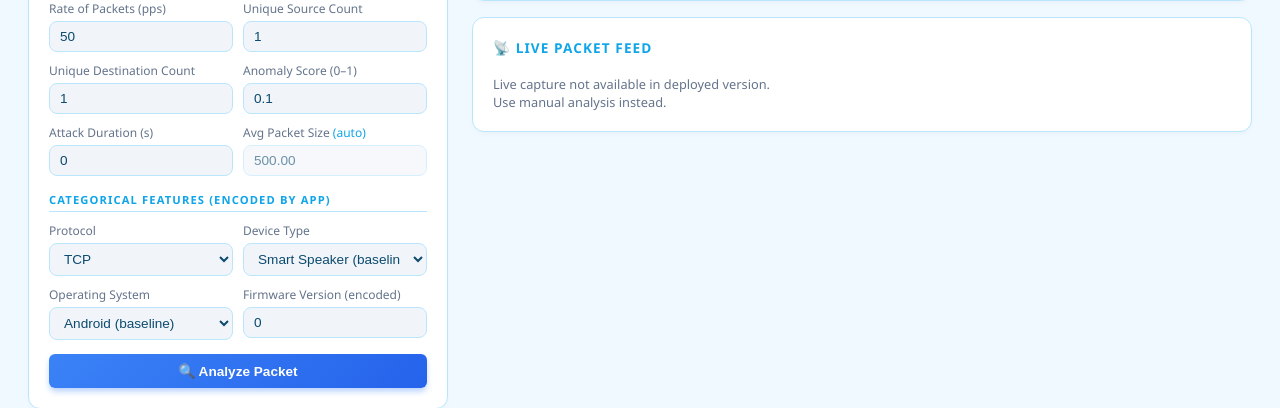
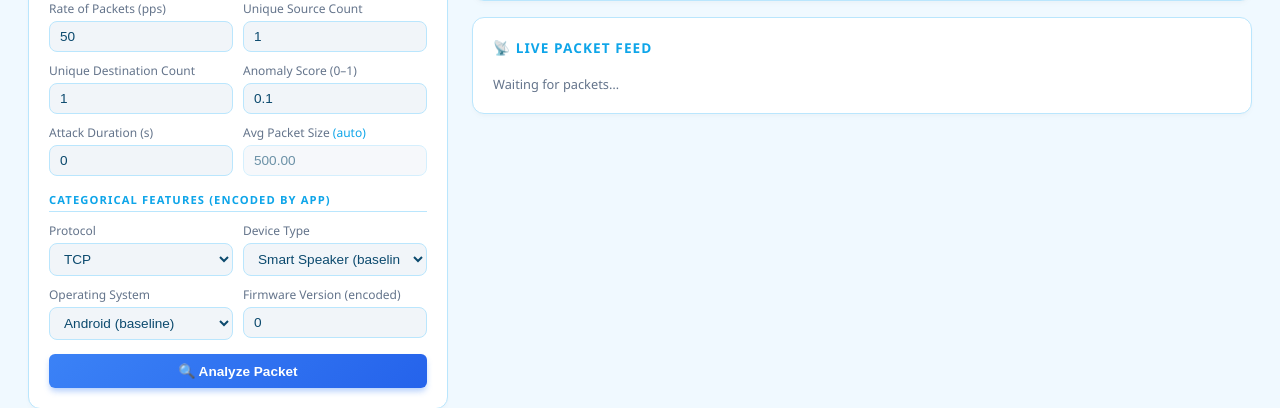
Before and after one commit to Nithyasreevs/network, a Flask app: page / in a window 1280 px wide. Shown: the part 527-935 px from the top of the page. Run offline with Flask 3, Linux system fonts and the light colour scheme.

Commit message:
Re-enable live capture for VPS deployment

```diff
--- a/app.py
+++ b/app.py
@@ -212,6 +212,7 @@ import collections
 
 live_data_queue = []
 is_capturing = False
+capture_error = None
 
 # Stateful tracking for flows
 flows = collections.defaultdict(lambda: {
@@ -306,12 +307,13 @@ def packet_callback(pkt):
         print(f"Packet error: {e}")
 
 def sniffer_thread():
-    global is_capturing
+    global is_capturing, capture_error
     try:
         sniff(prn=packet_callback, store=0, stop_filter=lambda x: not is_capturing)
     except Exception as e:
         print(f"Sniffer failed: {e}. (Are you running as Admin?)")
         is_capturing = False
+        capture_error = str(e)
 
 @app.route("/start")
 def start_capture():
--- a/templates/index.html
+++ b/templates/index.html
@@ -301,7 +301,7 @@
   <!-- live feed -->
   <div class="card">
     <h2>📡 Live Packet Feed</h2>
-    <div id="feed"><p style="color:var(--muted);font-size:.8rem;">Live capture not available in deployed version.<br>Use manual analysis instead.</p></div>
+    <div id="feed"><p style="color:var(--muted);font-size:.8rem;">Waiting for packets…</p></div>
   </div>
 
 </div>
@@ -508,13 +508,19 @@ function selVal(id, val) { document.getElementById(id).value = val; }
 let liveInterval = null;
 
 function startCapture() {
-  // Check if deployed (not localhost)
-  if (window.location.hostname !== 'localhost' && window.location.hostname !== '127.0.0.1') {
-    alert('⚠️ Live packet capture is not available in the deployed version.\n\nThis feature requires local network access and admin privileges, which are not supported on cloud platforms.\n\nUse the manual analysis feature instead.');
-    return;
-  }
-
-  fetch('/start');
+  fetch('/start')
+    .then(response => {
+      if (!response.ok) {
+        throw new Error('Live capture failed. This may require admin privileges on the server.');
+      }
+      return response.json();
+    })
+    .then(data => {
+      console.log('Live capture started:', data);
+    })
+    .catch(error => {
+      alert('❌ Live capture failed: ' + error.message + '\n\nMake sure the server has admin privileges for packet capture.');
+    });
 
   if (!liveInterval) {
     liveInterval = setInterval(async () => {
@@ -540,16 +546,5 @@ function stopCapture() {
   liveInterval = null;
 }
 </script>
-<script>
-  // Check if deployed and disable live capture buttons
-  if (window.location.hostname !== 'localhost' && window.location.hostname !== '127.0.0.1') {
-    document.querySelectorAll('button[onclick*="Capture"]').forEach(btn => {
-      btn.disabled = true;
-      btn.style.opacity = '0.5';
-      btn.style.cursor = 'not-allowed';
-      btn.title = 'Not available in deployed version';
-    });
-  }
-</script>
 </body>
 </html>
```
Also changed, not shown: 1 other file.
